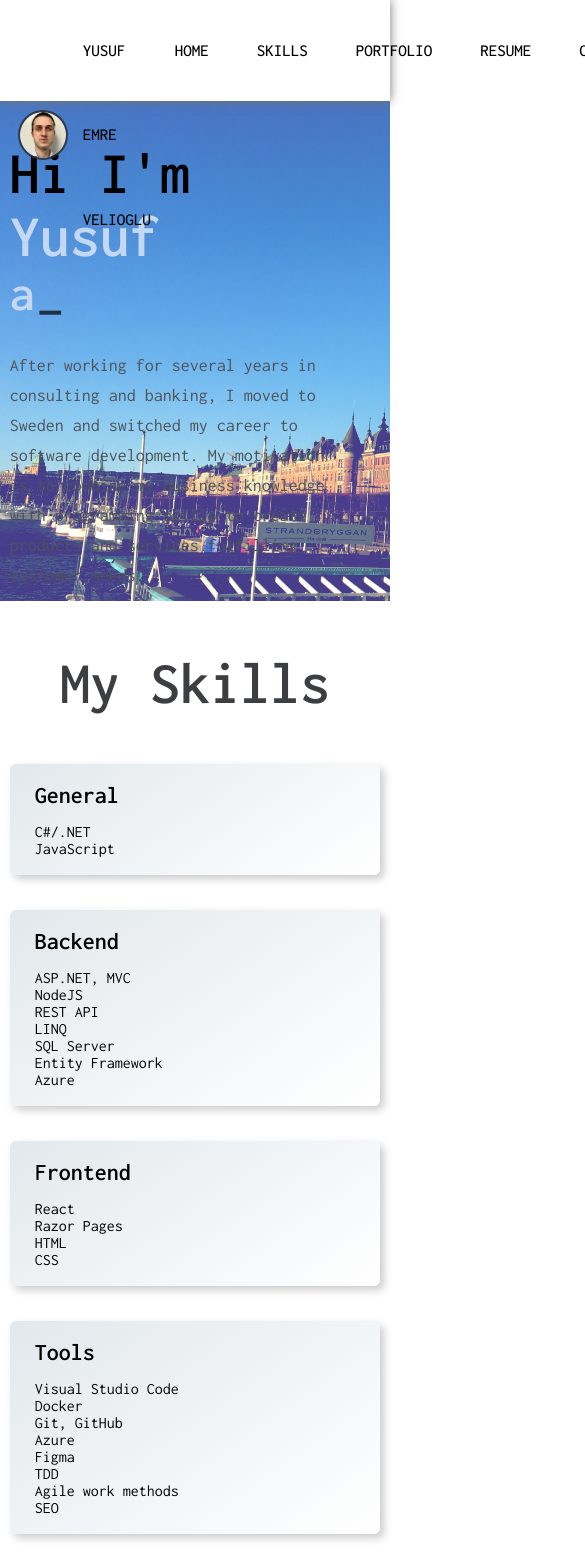
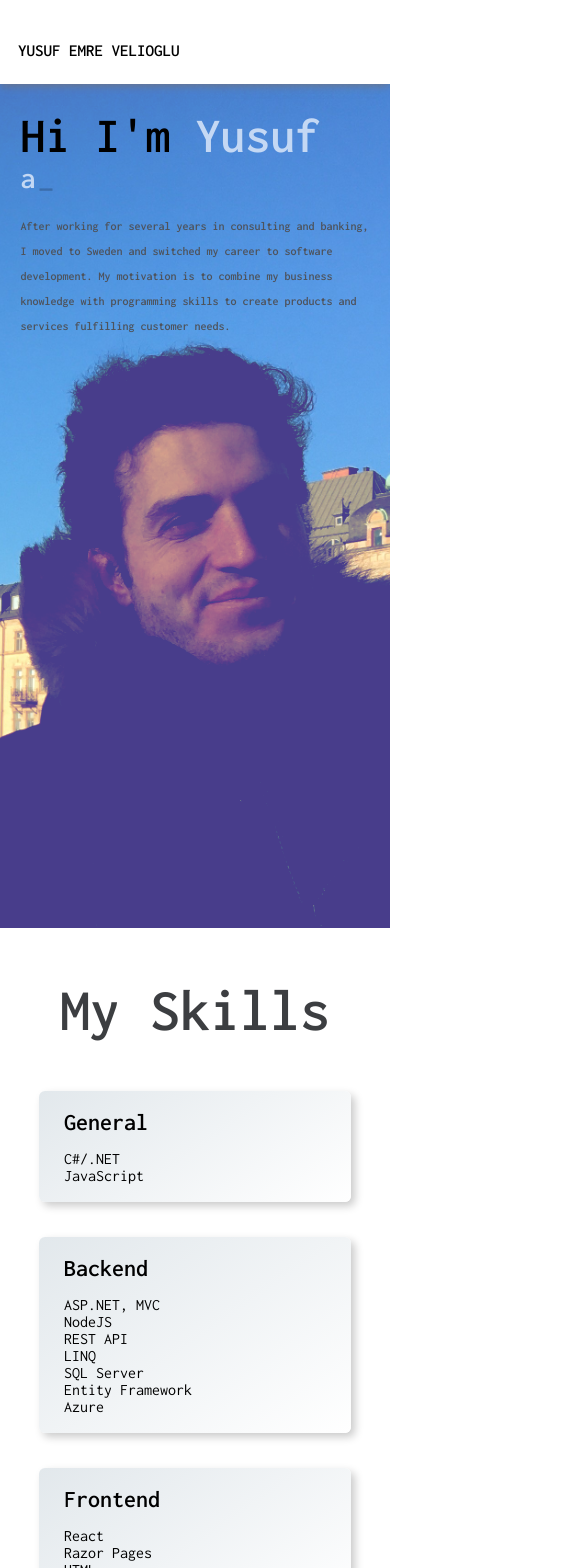
Before and after one commit to yusuf-emre/portfolio, a React (Create React App) app: page / in a window 390 px wide. Shown: the top 1568 px of the page, 585 px wide, since content can reach past the window. Built offline with nearby package versions, Linux system fonts and the light colour scheme.

Commit message:
responsive design fixes

```diff
--- a/src/App.css
+++ b/src/App.css
@@ -135,7 +135,7 @@ footer img {
 
 @media (max-width: 768px) {
   .grid {
-    grid-template-columns: repeat(1, 1fr);
+    grid-template-columns: repeat(2, 1fr);
   }
   .left,
   .right {
--- a/src/App.js
+++ b/src/App.js
@@ -3,16 +3,12 @@ import Header from './Component/Head/Header'
 import Home from './Component/Hero/Home'
 import Skills from './Component/Skills/Skills'
 import Portfolio from './Component/Portfolio/Portfolio'
-import "./App.css"
 import Resume from './Component/Resume/Resume'
 import Contact from 'Component/Contact/Contact'
 import Footer from 'Component/Footer'
+import "./App.css"
 
 const App = () => {
-
-  useEffect(() => {
-    document.title = "Yusuf Emre Velioglu"
-  }, [])
 
   return (
     <>
--- a/src/Component/Contact/Contact.css
+++ b/src/Component/Contact/Contact.css
@@ -51,3 +51,20 @@
     font-weight: bold;
     font-size: 15px;
 }
+.Contact .box_shadow:hover{
+    background: linear-gradient(145deg, #e2e8ec, #ffffff);
+    transform: translateY(0);
+}
+@media (max-width: 768px) {
+    .Contact .d_flex {
+      flex-direction: column;
+    }
+    .Contact .left,
+    .Contact .right {
+      width: 100%;
+      margin-top: 50px;
+    }
+    .Contact .container{
+        width: 80%;
+    }
+  }
--- a/src/Component/Head/Header.css
+++ b/src/Component/Head/Header.css
@@ -8,12 +8,19 @@
 }
 
 .header .container {
+    height: 12vh;
     padding: 0.5rem;
     font-size: 17px;
 }
 
 .header ul li {
     padding: 0 1.5rem;
+}
+.header span:hover,
+.header ul li a:hover {
+    font-size: 20px;
+    font-weight: bold;
+    color: rgb(106, 112, 209);
 }
 
 .header.active {
@@ -47,3 +54,27 @@
 .person-name {
     margin-left: 15px;
 }
+@media (max-width: 768px) {
+    .header,
+    .header.active{
+        height: 10vh;
+    }
+    .header .container{
+        margin: 0 10px;
+        height: 10vh;
+    }
+    header ul li {
+      width: 100%;
+      transition: all 0.5s ease-in-out;
+      text-transform: uppercase;
+      line-height: 70px;
+    }
+    header .link,
+    header img {
+      display: none;
+    }
+    .person-name {
+        font-weight: bold;
+        margin: 0;
+    }
+}
--- a/src/Component/Head/Header.js
+++ b/src/Component/Head/Header.js
@@ -1,4 +1,4 @@
-import React from 'react'
+import React, { useRef } from 'react'
 import "./Header.css"
 
 const Header = () => {
--- a/src/Component/Hero/Home.css
+++ b/src/Component/Hero/Home.css
@@ -1,7 +1,7 @@
 .hero {
     position: relative;
+    background-image: url("../../../public/home-background.JPG");
     background-color: darkslateblue;
-    background-image: url("../../../public/home-background.JPG");
     background-blend-mode: lighten;
     background-size: cover;
     height: 500px;
@@ -9,9 +9,6 @@
 .hero h1 {
     font-size: 60px;
     font-weight: bold;
-}
-
-.hero .container{
 }
 
 .hero h1 span {
@@ -38,3 +35,34 @@
 .hero .left {
     margin-right: 10%;
 }
+
+@media (max-width: 768px) {
+    .hero {
+        background: url("../../../public/home-background.JPG") no-repeat;
+        background-color: darkslateblue;
+        background-blend-mode: lighten;
+        background-size: cover;
+        background-position: 76%;
+        height: 100vh;
+        width: 100%;
+        padding: 0 0.7em;
+    }
+    .hero .left {
+        margin-right: 0;
+    }
+    .hero h1 {
+        font-size: 50px;
+    }
+    .hero h2 {
+        font-size: 30px;
+    }
+    .hero p {
+        margin-top: 20px;
+        font-size: 12px;
+        font-weight: bolder;
+        line-height: 25px;
+    }
+    .hero .top{
+        margin-top: 25px;
+    }
+  }
--- a/src/Component/Hero/Home.js
+++ b/src/Component/Hero/Home.js
@@ -3,7 +3,7 @@ import "./Home.css"
 import { useTypewriter, Cursor } from 'react-simple-typewriter'
 
 const Home = () => {
-    const words = [' Full Stack Developer.', ' Professional Coder.', ' .NET Developer'];
+    const words = [' Full Stack Developer', ' Professional Coder', ' .NET Developer'];
     const { text } = useTypewriter({
         words,
         loop: 0,
--- a/src/Component/Portfolio/Portfolio.css
+++ b/src/Component/Portfolio/Portfolio.css
@@ -7,3 +7,12 @@
 .portfolio .grid {
   grid-template-columns: repeat(2, 1fr);
 }
+
+@media (max-width: 768px) {
+  .portfolio .grid {
+    grid-template-columns: repeat(1, 1fr);
+  }
+  .portfolio .container{
+    width: 80%;
+}
+}
--- a/src/Component/Resume/Resume.css
+++ b/src/Component/Resume/Resume.css
@@ -76,8 +76,19 @@
     .resume .d_flex {
       flex-direction: column;
     }
-    .resume .left::after {
-      top: 14%;
-      height: 105vh;
+    .resume .education::after {
+      top: 16%;
+      height: 45vh;
+    }
+    .resume .experience::after {
+      top: 8.5%;
+      height: 126vh;
+    }
+    .resume .box::after {
+      left: -5%;
+      width: 15px;
+    }
+    .resume .subheading h1{
+      text-align: center;
     }
   }
--- a/src/Component/Skills/Skills.css
+++ b/src/Component/Skills/Skills.css
@@ -1,3 +1,12 @@
 .box h2 {
     padding-bottom: 15px;
 }
+
+@media (max-width: 768px) {
+    .skills .grid {
+      grid-template-columns: repeat(1, 1fr);
+    }
+    .skills .container{
+        width: 80%;
+    }
+  }
```
